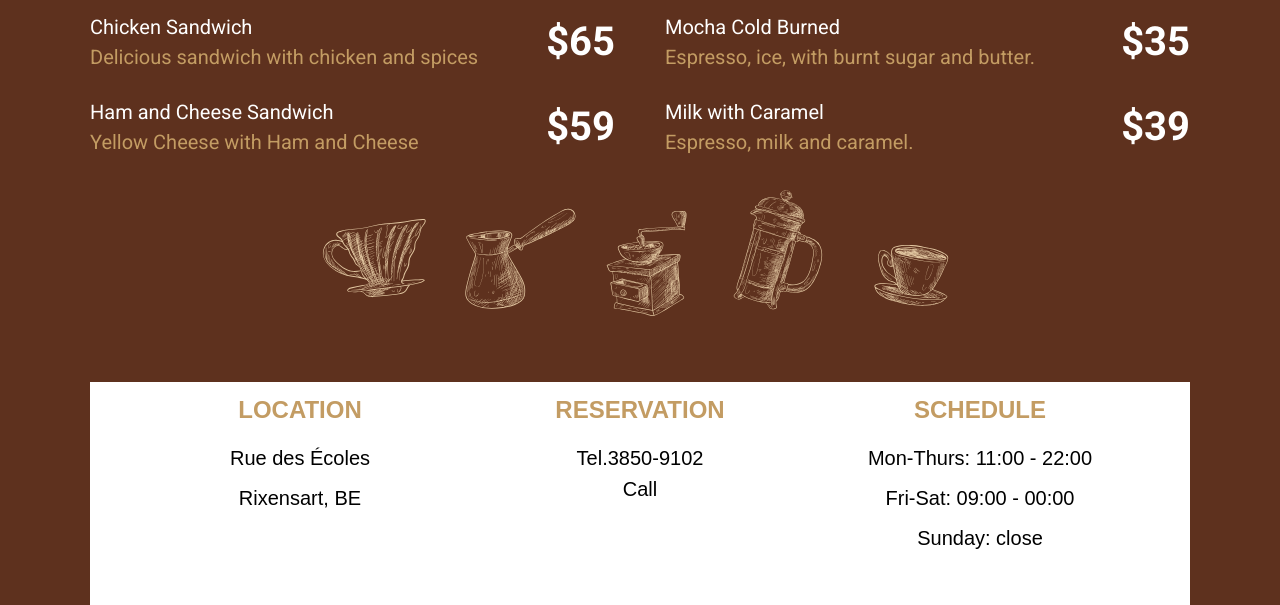
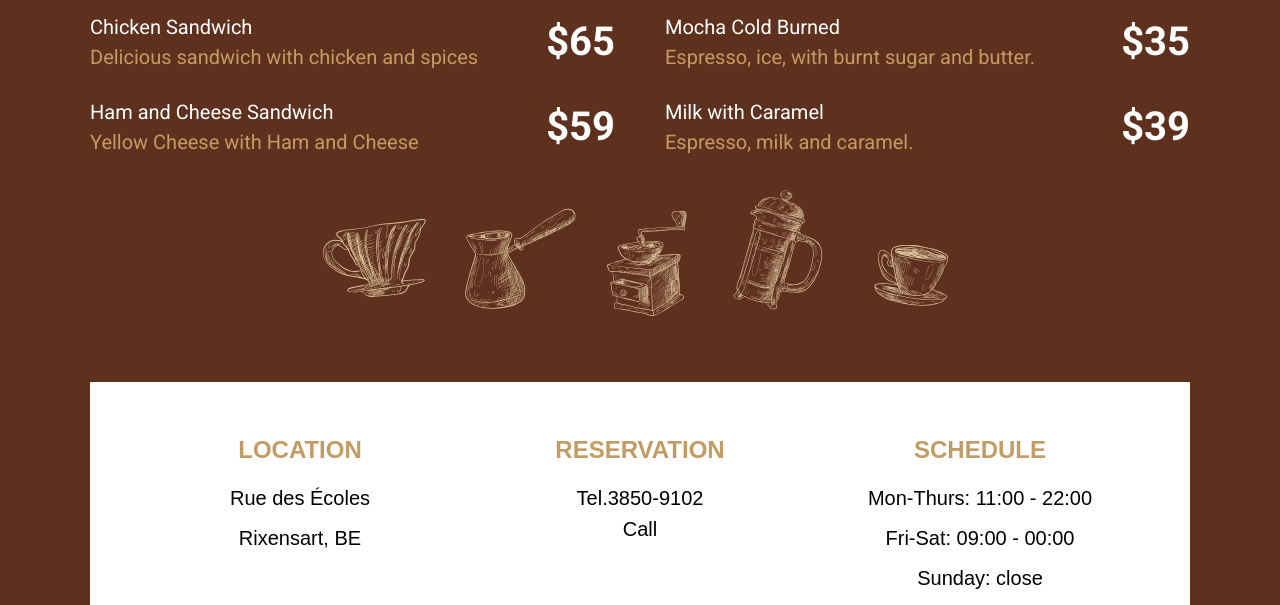
Before and after one commit to AlejoVE/la-cafeteria, a website: page menu.html in a window 1280 px wide. Shown: the part 2343-2948 px from the top of the page. Drawn offline with Linux system fonts and the light colour scheme; files whose address does not match are found by name; a web font is replaced by a local one.

Commit message:
Add links to live version & to the repository

```diff
--- a/menu.html
+++ b/menu.html
@@ -172,7 +172,7 @@
 			</div>
 		</section>
 		<footer class="footer">
-			<div class="container footer-content bg-white">
+			<div class="container footer-content bg-white padding-top-5">
 				<div class="footer-box text-center location">
 					<h3>Location</h3>
 					<p>Rue des Écoles</p>
@@ -192,7 +192,7 @@
 			</div>
 			<div class="copyright">
 				<p>All Rights Reserved. La Cafeteria &copy;</p>
-				<a href="#"
+				<a href="https://github.com/AlejoVE/la-cafeteria" target="_blank"
 					><img src="build//img/icons8-github.svg" alt="github" />
 				</a>
 			</div>
--- a/src/scss/utilities/_utilities.scss
+++ b/src/scss/utilities/_utilities.scss
@@ -20,3 +20,7 @@
 .padding-bottom-0 {
 	padding-bottom: 0;
 }
+
+.footer .padding-top-5 {
+	padding-top: 5rem;
+}
```
Also changed, not shown: about.html (+1 -1 lines), base.html (+1 -1 lines), contact.html (+1 -1 lines), gallery.html (+1 -1 lines), index.html (+1 -1 lines), process.html (+1 -1 lines), README.md, build/css/app.css, 1 other file.
